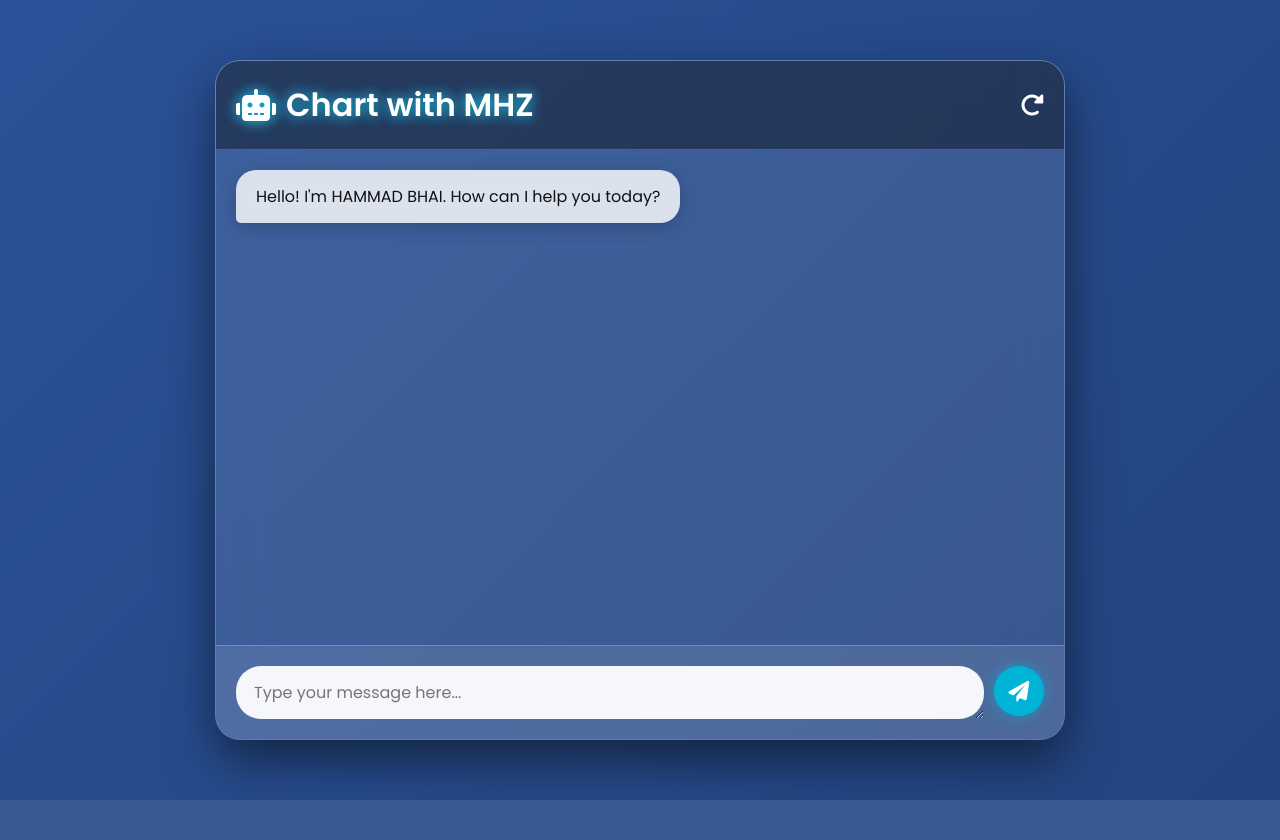
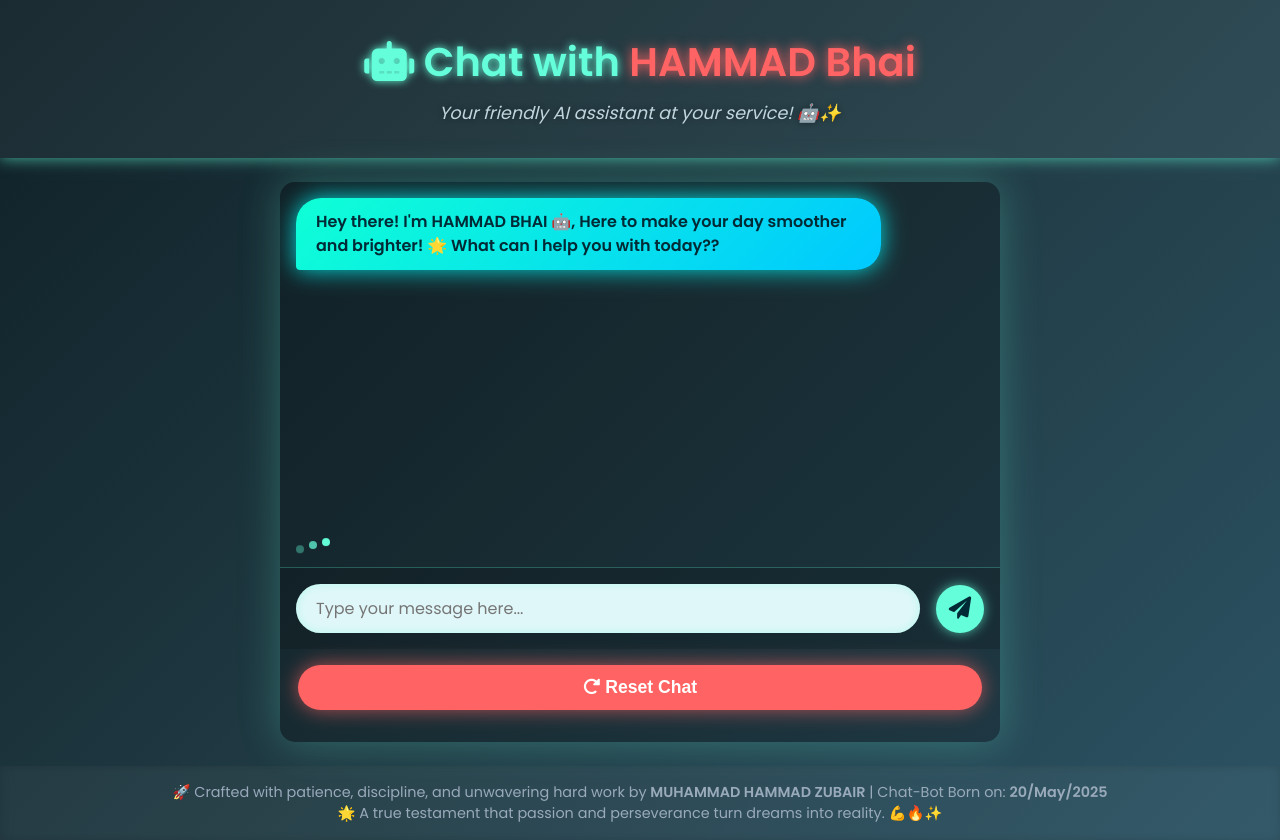
Before and after one commit to MUHAMMAD-HAMMAD-ZUBAIR/chat-bot-HAMMAD-Bhai, a Flask app: page / in a window 1280 px wide. Before the commit the page ends 800 px from the top, so only its background shows below. Run offline with Flask 3, Linux system fonts and the light colour scheme.

Commit message:
Initial commit with Gemini ChatBot using Flask and OOP

```diff
--- a/static/css/style.css
+++ b/static/css/style.css
@@ -1,171 +1,146 @@
-/* Base Reset and Font */
+/* RESET */
 * {
   margin: 0;
   padding: 0;
   box-sizing: border-box;
-  font-family: "Poppins", sans-serif;
 }
 
 body {
-  background: linear-gradient(135deg, #1e3c72, #2a5298, #1e3c72);
-  background-size: 300% 300%;
-  animation: animatedBg 12s ease infinite;
+  background: linear-gradient(135deg, #0f2027, #203a43, #2c5364);
+  font-family: 'Poppins', sans-serif;
+  color: #e0e6f0;
   min-height: 100vh;
   display: flex;
-  justify-content: center;
-  align-items: center;
-  padding: 20px;
-  overflow: hidden;
+  flex-direction: column;
 }
 
-/* Background Animation */
-@keyframes animatedBg {
-  0% { background-position: 0% 50%; }
-  50% { background-position: 100% 50%; }
-  100% { background-position: 0% 50%; }
+/* HEADER */
+.main-header {
+  text-align: center;
+  padding: 2rem 1rem;
+  background: rgba(255, 255, 255, 0.05);
+  box-shadow: 0 0 15px #64ffdaaa;
+  animation: pulseGlow 3s ease-in-out infinite;
 }
 
-/* Chat Container */
+.main-header h1 {
+  font-weight: 700;
+  font-size: 2.5rem;
+  color: #64ffda;
+  text-shadow: 0 0 8px #64ffda;
+}
+
+.main-header .highlight {
+  color: #ff6363;
+  text-shadow: 0 0 12px #ff6363;
+}
+
+.main-header p {
+  font-size: 1.1rem;
+  margin-top: 0.5rem;
+  color: #c0d6df;
+  font-style: italic;
+  text-shadow: 0 0 6px #00000066;
+}
+
+/* CHAT CONTAINER */
 .chat-container {
-  width: 100%;
-  max-width: 850px;
-  height: 85vh;
-  background: rgba(255, 255, 255, 0.1);
-  backdrop-filter: blur(20px);
-  border: 1px solid rgba(255, 255, 255, 0.2);
-  border-radius: 25px;
-  box-shadow: 0 20px 50px rgba(0, 0, 0, 0.5);
+  max-width: 720px;
+  width: 95%;
+  margin: 1.5rem auto;
+  background: rgba(0, 0, 0, 0.25);
+  border-radius: 15px;
+  box-shadow: 0 0 40px #64ffda44;
   display: flex;
   flex-direction: column;
+  height: 70vh;
   overflow: hidden;
-  animation: zoomIn 0.8s ease;
+  animation: slideInUp 0.8s ease forwards;
+  position: relative;
 }
 
-/* Entry Animation */
-@keyframes zoomIn {
-  from {
-    opacity: 0;
-    transform: scale(0.85);
-  }
-  to {
-    opacity: 1;
-    transform: scale(1);
-  }
+/* CHAT MESSAGES */
+.chat-messages {
+  flex-grow: 1;
+  overflow-y: auto;
+  padding: 1rem;
+  scrollbar-width: thin;
+  scrollbar-color: #64ffda66 transparent;
 }
 
-/* Header */
-.chat-header {
-  padding: 20px;
-  background: rgba(0, 0, 0, 0.4);
-  color: #fff;
-  display: flex;
-  justify-content: space-between;
-  align-items: center;
-  border-bottom: 1px solid rgba(255, 255, 255, 0.2);
-  animation: headerPulse 3s infinite ease-in-out;
+.chat-messages::-webkit-scrollbar {
+  width: 8px;
 }
 
-@keyframes headerPulse {
-  0% {
-    text-shadow: 0 0 10px #00b4d8;
-  }
-  50% {
-    text-shadow: 0 0 20px #00b4d8, 0 0 40px #90e0ef;
-  }
-  100% {
-    text-shadow: 0 0 10px #00b4d8;
-  }
+.chat-messages::-webkit-scrollbar-thumb {
+  background: #64ffda88;
+  border-radius: 10px;
 }
 
-.chat-header h1 {
-  font-size: 2rem;
-  display: flex;
-  align-items: center;
-  gap: 10px;
-}
-
-.chat-header button {
-  background: none;
-  border: none;
-  color: white;
-  font-size: 1.5rem;
-  cursor: pointer;
-  transition: transform 0.5s ease, color 0.3s;
-}
-
-.chat-header button:hover {
-  transform: rotate(360deg) scale(1.3);
-  color: #90e0ef;
-}
-
-/* Chat Messages */
-.chat-messages {
-  flex: 1;
-  padding: 20px;
-  overflow-y: auto;
-  display: flex;
-  flex-direction: column;
-  gap: 20px;
-  scrollbar-width: thin;
-  scrollbar-color: #90e0ef transparent;
-}
-
-/* Message Style */
 .message {
-  display: flex;
-  max-width: 80%;
-  animation: bounceIn 0.5s ease;
-}
-
-@keyframes bounceIn {
-  0% { opacity: 0; transform: scale(0.9); }
-  50% { transform: scale(1.05); }
-  100% { opacity: 1; transform: scale(1); }
-}
-
-.user-message {
-  align-self: flex-end;
-}
-
-.bot-message {
-  align-self: flex-start;
+  max-width: 85%;
+  margin-bottom: 1rem;
+  animation: fadeInUp 0.5s ease forwards;
+  opacity: 0;
+  transform: translateY(15px);
+  word-wrap: break-word;
 }
 
 .message-content {
-  padding: 14px 20px;
-  border-radius: 20px;
-  backdrop-filter: blur(10px);
-  box-shadow: 0 4px 20px rgba(0, 0, 0, 0.2);
+  padding: 12px 20px;
+  border-radius: 25px;
+  box-shadow: 0 4px 12px #00000044;
+  font-size: 1rem;
+  line-height: 1.5;
+  user-select: text;
+}
+
+/* BOT MESSAGE */
+.bot-message {
+  align-self: flex-start;
+  text-align: left;
+}
+
+.bot-message .message-content {
+  background: linear-gradient(135deg, #0fffd6, #00c9ff);
+  color: #002b36;
+  font-weight: 600;
+  border-bottom-left-radius: 4px;
+  animation: botMessageGlow 2.5s ease-in-out infinite;
+  box-shadow: 0 0 12px #00fffdbb;
+}
+
+/* USER MESSAGE */
+.user-message {
+  align-self: flex-end;
+  text-align: right;
 }
 
 .user-message .message-content {
-  background-color: #00b4d8;
-  color: white;
-  border-bottom-right-radius: 5px;
+  background: linear-gradient(135deg, #ff5f6d, #ffc371);
+  color: #2f1b17;
+  font-weight: 600;
+  border-bottom-right-radius: 4px;
+  box-shadow: 0 0 12px #ff7f50cc;
+  animation: userMessageGlow 3s ease-in-out infinite;
 }
 
-.bot-message .message-content {
-  background-color: #ffffffcc;
-  color: #111;
-  border-bottom-left-radius: 5px;
-}
-
-/* Typing Indicator */
+/* TYPING INDICATOR */
 .typing-indicator {
   display: flex;
-  gap: 6px;
-  padding: 12px 20px;
-  background: rgba(255, 255, 255, 0.5);
-  border-radius: 20px;
-  align-self: flex-start;
+  justify-content: flex-start;
+  align-items: center;
+  padding: 0 1rem 0.8rem;
+  gap: 5px;
 }
 
 .typing-indicator span {
+  display: inline-block;
   width: 8px;
   height: 8px;
-  background: #555;
+  background: #64ffda;
   border-radius: 50%;
-  animation: typing 1s infinite ease-in-out;
+  animation: typingBounce 1.4s infinite ease-in-out both;
 }
 
 .typing-indicator span:nth-child(2) {
@@ -175,108 +150,200 @@ body {
   animation-delay: 0.4s;
 }
 
-@keyframes typing {
-  0%, 100% { transform: translateY(0); }
-  50% { transform: translateY(-6px); }
+/* INPUT AREA */
+.chat-input-container {
+  display: flex;
+  padding: 1rem;
+  gap: 1rem;
+  background: rgba(0, 0, 0, 0.15);
+  border-top: 1px solid #64ffda44;
+  flex-wrap: nowrap;
+  align-items: center;
 }
 
-/* Input Container */
-.chat-input-container {
-  display: flex;
-  padding: 20px;
-  background: rgba(255, 255, 255, 0.1);
-  border-top: 1px solid rgba(255, 255, 255, 0.2);
+.chat-input-container textarea {
+  flex-grow: 1;
+  border-radius: 25px;
+  border: none;
+  padding: 12px 20px;
+  font-size: 1rem;
+  font-family: 'Poppins', sans-serif;
+  resize: none;
+  max-height: 120px;
+  box-shadow: inset 0 0 10px #64ffda55;
+  color: #0d0d0d;
+  background: #e0f7f9;
+  transition: box-shadow 0.3s ease;
 }
 
-#user-input {
-  flex: 1;
-  padding: 14px 18px;
-  border: none;
-  border-radius: 25px;
-  font-size: 1rem;
-  max-height: 150px;
-  overflow-y: auto;
+.chat-input-container textarea:focus {
   outline: none;
-  background: rgba(255, 255, 255, 0.95);
-  transition: box-shadow 0.3s;
+  box-shadow: inset 0 0 15px #00fffdbb;
 }
 
-#user-input:focus {
-  box-shadow: 0 0 12px #00b4d8;
-}
-
-/* Send Button */
 #send-btn {
-  background-color: #00b4d8;
-  color: white;
+  background: #64ffda;
   border: none;
-  width: 50px;
-  height: 50px;
   border-radius: 50%;
-  margin-left: 10px;
+  width: 48px;
+  height: 48px;
   cursor: pointer;
-  font-size: 1.3rem;
-  transition: all 0.3s ease;
-  box-shadow: 0 0 15px rgba(0, 180, 216, 0.6);
+  color: #002b36;
+  font-size: 1.4rem;
+  box-shadow: 0 0 12px #64ffdaaa;
+  transition: transform 0.25s ease, box-shadow 0.3s ease;
 }
 
 #send-btn:hover {
-  background-color: #0096c7;
-  transform: scale(1.2);
-  box-shadow: 0 0 25px rgba(0, 180, 216, 0.9);
+  transform: scale(1.15);
+  box-shadow: 0 0 25px #00fffdbb;
 }
 
-/* Error Message */
-.bot-error-message {
-  align-self: flex-start;
+/* RESET BUTTON */
+#reset-btn {
+  width: 95%;
+  max-width: 720px;
+  margin: 1rem auto 2rem;
+  display: block;
+  background: #ff6363;
+  border: none;
+  padding: 12px 20px;
+  color: #fff;
+  font-weight: 600;
+  font-size: 1.1rem;
+  border-radius: 25px;
+  cursor: pointer;
+  box-shadow: 0 0 20px #ff6363aa;
+  transition: background 0.3s ease, box-shadow 0.3s ease;
+  user-select: none;
 }
 
-.bot-error-message .message-content {
-  background-color: #ffdddd;
-  color: #d32f2f;
-  border-left: 4px solid #d32f2f;
+#reset-btn:hover {
+  background: #ff4949;
+  box-shadow: 0 0 30px #ff4949cc;
 }
 
-/* Retry Button */
-.retry-button {
-  background-color: #ff595e;
-  color: white;
-  padding: 8px 16px;
-  margin-top: 10px;
-  border: none;
-  border-radius: 6px;
-  cursor: pointer;
+/* FOOTER */
+.main-footer {
+  text-align: center;
+  padding: 1rem;
   font-size: 0.9rem;
-  transition: all 0.3s ease;
+  color: #99aabb;
+  background: rgba(255, 255, 255, 0.04);
+  box-shadow: inset 0 0 10px #00000022;
 }
 
-.retry-button:hover {
-  background-color: #ff2e3a;
-  transform: scale(1.05);
+/* ANIMATIONS */
+@keyframes fadeInUp {
+  to {
+    opacity: 1;
+    transform: translateY(0);
+  }
 }
 
-/* Responsive Design */
-@media (max-width: 600px) {
-  .chat-container {
-    border-radius: 0;
-    height: 95vh;
+@keyframes botMessageGlow {
+  0%, 100% {
+    box-shadow: 0 0 12px #00fffdbb;
+  }
+  50% {
+    box-shadow: 0 0 25px #00fffddd;
+  }
+}
+
+@keyframes userMessageGlow {
+  0%, 100% {
+    box-shadow: 0 0 12px #ff7f50cc;
+  }
+  50% {
+    box-shadow: 0 0 25px #ff7f50ee;
+  }
+}
+
+@keyframes pulseGlow {
+  0%, 100% {
+    text-shadow: 0 0 8px #64ffda;
+  }
+  50% {
+    text-shadow: 0 0 20px #00fffdbb;
+  }
+}
+
+@keyframes typingBounce {
+  0%, 80%, 100% {
+    transform: translateY(0);
+    opacity: 0.3;
+  }
+  40% {
+    transform: translateY(-8px);
+    opacity: 1;
+  }
+}
+
+@keyframes slideInUp {
+  from {
+    opacity: 0;
+    transform: translateY(40px);
+  }
+  to {
+    opacity: 1;
+    transform: translateY(0);
+  }
+}
+
+/* RESPONSIVE */
+@media (max-width: 768px) {
+  .main-header h1 {
+    font-size: 2rem;
   }
 
-  .chat-header h1 {
-    font-size: 1.4rem;
+  .chat-container {
+    height: 75vh;
   }
 
-  .message {
-    max-width: 95%;
+  .chat-input-container textarea {
+    font-size: 0.95rem;
+  }
+
+  #send-btn {
+    width: 44px;
+    height: 44px;
+    font-size: 1.2rem;
+  }
+}
+
+@media (max-width: 480px) {
+  .main-header h1 {
+    font-size: 1.7rem;
+  }
+
+  .main-header p {
+    font-size: 0.9rem;
+  }
+
+  .chat-container {
+    height: 78vh;
   }
 
   .chat-input-container {
     flex-direction: column;
-    gap: 10px;
+    gap: 0.5rem;
+  }
+
+  .chat-input-container textarea {
+    width: 100%;
+    font-size: 0.9rem;
+    padding: 10px 16px;
   }
 
   #send-btn {
-    width: 100%;
-    border-radius: 25px;
+    align-self: flex-end;
+    width: 42px;
+    height: 42px;
+    font-size: 1rem;
+  }
+
+  #reset-btn {
+    font-size: 1rem;
+    padding: 10px 16px;
   }
 }
--- a/templates/index.html
+++ b/templates/index.html
@@ -1,39 +1,52 @@
 <!DOCTYPE html>
-<html lang="en">
+<html lang="en" >
 <head>
-    <meta charset="UTF-8">
-    <meta name="viewport" content="width=device-width, initial-scale=1.0">
-    <title>Chart with MHZ</title>
+  <meta charset="UTF-8" />
+  <meta name="viewport" content="width=device-width, initial-scale=1" />
+  <title>Chat with HAMMAD Bhai 🤖</title>
 
-    <!-- ✅ Google Font: Poppins -->
-    <link href="https://fonts.googleapis.com/css2?family=Poppins:wght@400;600&display=swap" rel="stylesheet">
+  <link href="https://fonts.googleapis.com/css2?family=Poppins:wght@400;600&display=swap" rel="stylesheet" />
+  <link rel="stylesheet" href="https://cdnjs.cloudflare.com/ajax/libs/font-awesome/6.0.0-beta3/css/all.min.css" />
 
-    <!-- ✅ External CSS -->
-    <link rel="stylesheet" href="{{ url_for('static', filename='css/style.css') }}">
-
-    <!-- ✅ Font Awesome Icons -->
-    <link rel="stylesheet" href="https://cdnjs.cloudflare.com/ajax/libs/font-awesome/6.0.0-beta3/css/all.min.css">
+  <link rel="stylesheet" href="{{ url_for('static', filename='css/style.css') }}" />
 </head>
 <body>
-    <div class="chat-container">
-        <div class="chat-header">
-            <h1><i class="fas fa-robot"></i> Chart with MHZ</h1>
-            <button id="reset-btn" title="Reset Conversation"><i class="fas fa-redo-alt"></i></button>
-        </div>
+
+<header class="main-header">
+  <h1><i class="fas fa-robot"></i> Chat with <span class="highlight">HAMMAD Bhai</span></h1>
+  <p>Your friendly AI assistant at your service! 🤖✨</p>
+</header>
+
+<main class="chat-container">
+
   <div class="chat-messages" id="chat-messages">
     <div class="message bot-message">
       <div class="message-content">
-                    <p>Hello! I'm HAMMAD BHAI. How can I help you today?</p>
+        Hey there! I'm <strong>HAMMAD BHAI</strong> 🤖, Here to make your day smoother and brighter! 🌟 What can I help you with today??
       </div>
     </div>
   </div>
-        <div class="chat-input-container">
-            <textarea id="user-input" placeholder="Type your message here..." rows="1"></textarea>
-            <button id="send-btn"><i class="fas fa-paper-plane"></i></button>
-        </div>
+
+  <div class="typing-indicator" id="typing-indicator" aria-live="polite" aria-atomic="true" hidden>
+    <span></span><span></span><span></span>
   </div>
 
-    <!-- ✅ JavaScript -->
+  <form id="chat-form" class="chat-input-container" autocomplete="off">
+    <textarea id="user-input" placeholder="Type your message here..." rows="1" required></textarea>
+    <button type="submit" id="send-btn" aria-label="Send Message"><i class="fas fa-paper-plane"></i></button>
+  </form>
+
+  <button id="reset-btn" title="Reset Chat"><i class="fas fa-redo-alt"></i> Reset Chat</button>
+
+</main>
+
+<footer class="main-footer">
+  🚀 Crafted with patience, discipline, and unwavering hard work by <strong>MUHAMMAD HAMMAD ZUBAIR</strong> | Chat-Bot Born on: <strong>20/May/2025</strong> <br />
+  🌟 A true testament that passion and perseverance turn dreams into reality. 💪🔥✨
+</footer>
+
+
 <script src="{{ url_for('static', filename='js/script.js') }}"></script>
+
 </body>
 </html>
```
Also changed, not shown: README.md. Lines whose indentation alone changed are shown as unchanged.
